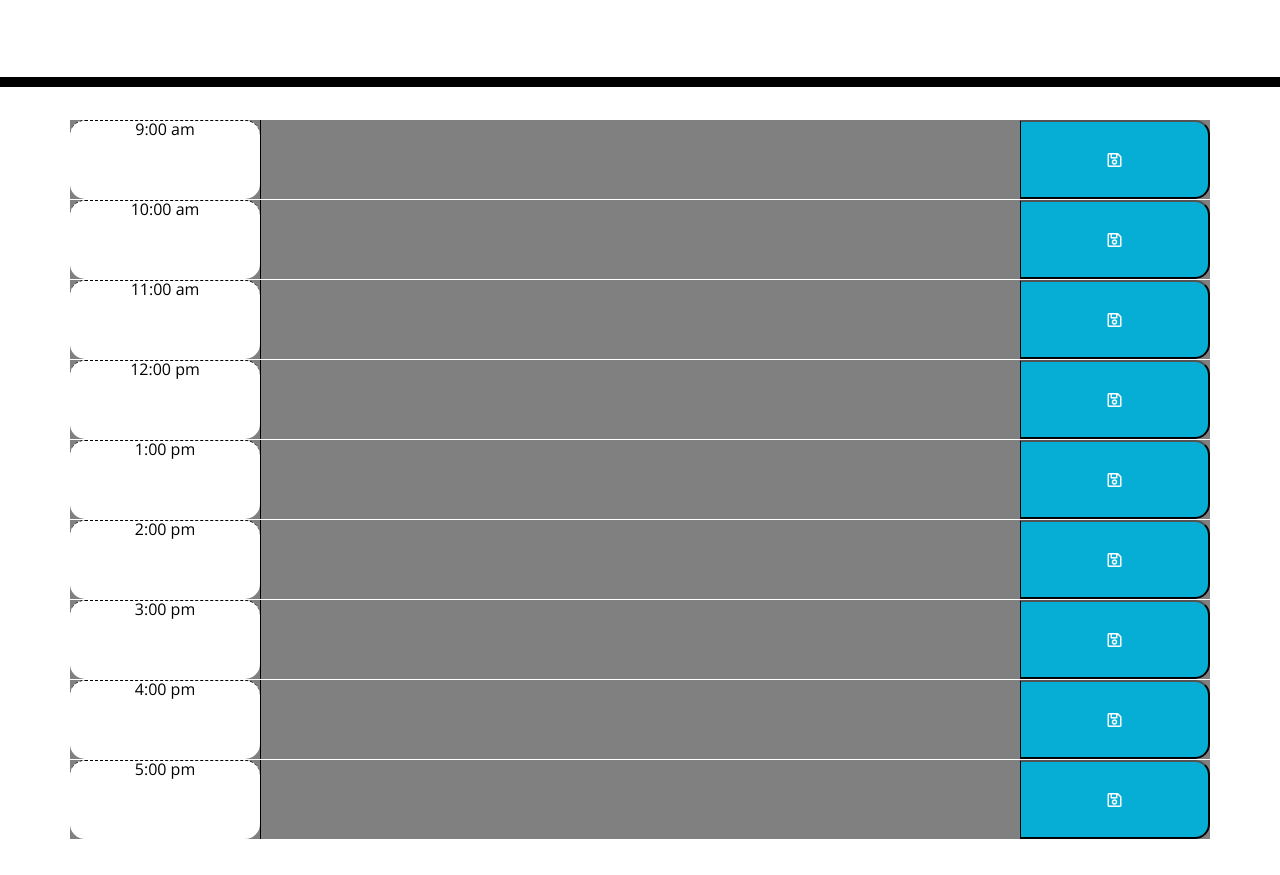
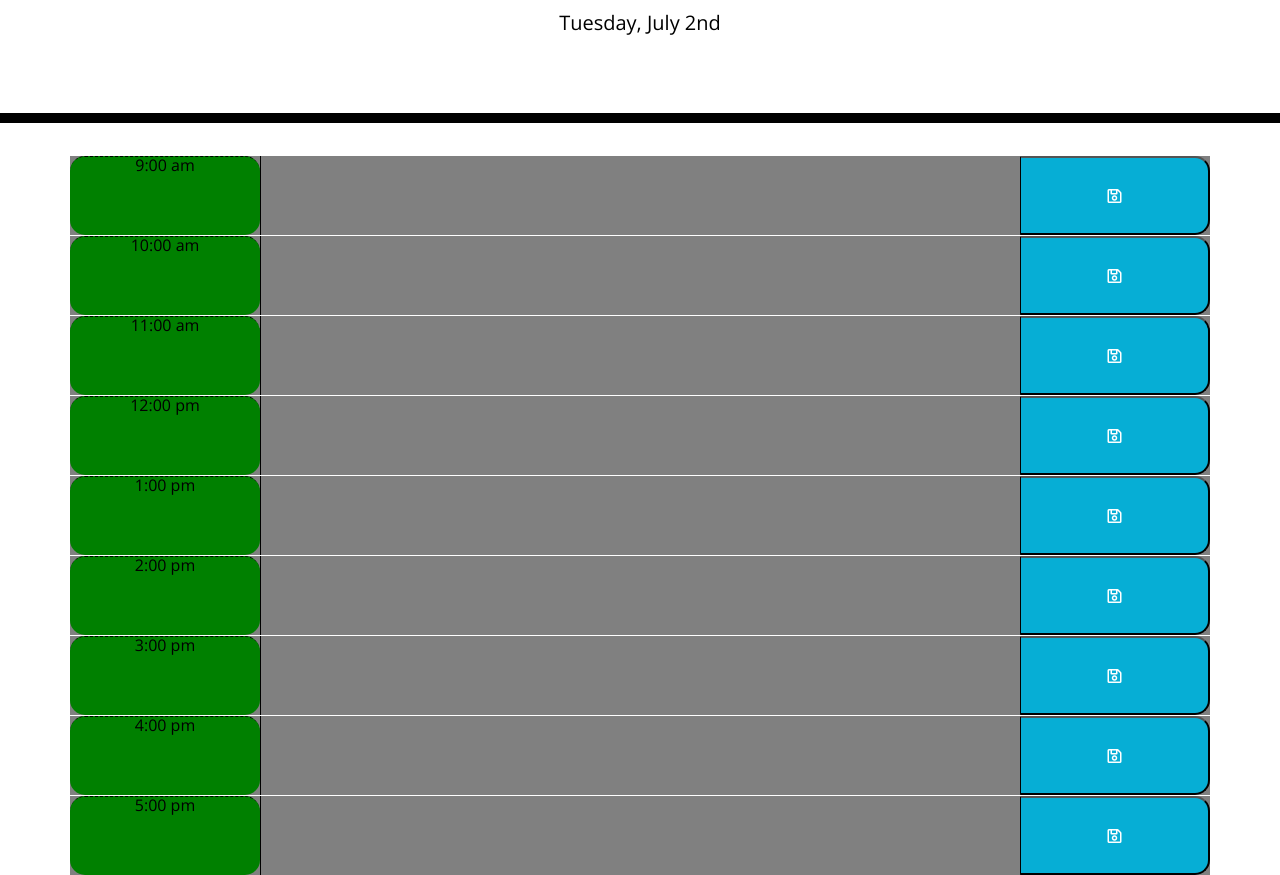
Before and after one commit to Ghondie/Day-planner, a plain HTML site: page index.html in a window 1280 px wide. Shown: the part 181-1056 px from the top of the page. Before the commit the page ends 1020 px from the top, so only its background shows below. Drawn offline with nearby package versions, Linux system fonts and the light colour scheme.

Commit message:
got color changing working still need to figure out local save

```diff
--- a/assets/script.js
+++ b/assets/script.js
@@ -1,27 +1,46 @@
 //moment import var
-const m = moment();
+// format we need for this app
+// var m = moment();
+var currentDay = $("#currentDay").text(moment().format("dddd, MMMM do"))
+moment().format("MMMM Do YYYY, h:mm:ss a ");
+
+var date = new Date();
+var hours = date.getHours();
+
 
 // var for save button
 var text;
 var hourI;
 // first test making sure moment is workin
-console.log(m.format("dddd, MMMM Do"))
+// console.log(m.format("dddd, MMMM Do"))
 
-// format we need for this app
-$("#currentDay").text(m.format("dddd, MMMM do"))
+
 
 // inital functions
 // need to change color based on what time it is
 // need to save to local storage
 // need to autopdate using moment
 
-$(document).ready( function(){
-    colorShift
-    changeText
+// $(document).ready( function(){
+//     colorShift
+//     changeText
+// });
+
+// function colorShift (){
+//     //defining current time
+//     var realTime = moment().hours();
+//     console.log("Current time" + realTime);
+
+// // need to do for loop for past and future
+// cant figure out that coude need to to if loop
+
+$(".time-block").each(function(){
+    var currentTime = $(this).attr("data-time")
+    if (hours > currentTime){
+        $(this).css("background-color", "yellow");
+    } else if (hours < currentTime){
+        $(this).css("background-color", "green");
+    } else {
+        $(this).css("background-color", "white")
+    }
 });
-
-function colorShift (){
-    //defining current time
-    var realTime = moment().hours();
-    console.log("Current time" + realTime);
-// need to do for loop for past and future
--- a/index.html
+++ b/index.html
@@ -33,7 +33,7 @@
 
       <div class="row">
 
-        <div class ="col-2 hour time-block">9:00 am</div>
+        <div class ="col-2 hour time-block" data-time="9">9:00 am</div>
 
         <textarea id="9" class="col-8 input"></textarea>
 
@@ -42,7 +42,7 @@
       </div>
       <div class="row">
 
-        <div class ="col-2 hour time-block">10:00 am</div>
+        <div class ="col-2 hour time-block" data-time="10">10:00 am</div>
 
         <textarea id="10" class="col-8 input"></textarea>
 
@@ -52,7 +52,7 @@
 
       <div class="row">
 
-        <div class ="col-2 hour time-block">11:00 am</div>
+        <div class ="col-2 hour time-block" data-time="11">11:00 am</div>
 
         <textarea id="11" class="col-8 input"></textarea>
 
@@ -62,7 +62,7 @@
 
       <div class="row">
 
-        <div class ="col-2 hour time-block">12:00 pm</div>
+        <div class ="col-2 hour time-block" data-time="12">12:00 pm</div>
 
         <textarea id="12" class="col-8 input"></textarea>
 
@@ -71,7 +71,7 @@
       </div>
       <div class="row">
 
-        <div class ="col-2 hour time-block">1:00 pm</div>
+        <div class ="col-2 hour time-block" data-time="13">1:00 pm</div>
 
         <textarea id="13" class="col-8 input"></textarea>
 
@@ -80,7 +80,7 @@
       </div>
       <div class="row">
 
-        <div class ="col-2 hour time-block">2:00 pm</div>
+        <div class ="col-2 hour time-block" data-time="14">2:00 pm</div>
 
         <textarea id="14" class="col-8 input"></textarea>
 
@@ -89,7 +89,7 @@
       </div>
       <div class="row">
 
-        <div class ="col-2 hour time-block">3:00 pm</div>
+        <div class ="col-2 hour time-block" data-time="15">3:00 pm</div>
 
         <textarea id="15" class="col-8 input"></textarea>
 
@@ -97,7 +97,7 @@
 
       </div>
       <div class="row">
-        <div class ="col-2 hour time-block">4:00 pm</div>
+        <div class ="col-2 hour time-block" data-time="16">4:00 pm</div>
 
         <textarea id="16" class="col-8 input"></textarea>
 
@@ -106,7 +106,7 @@
       </div>
       <div class="row">
 
-        <div class ="col-2 hour time-block">5:00 pm</div>
+        <div class ="col-2 hour time-block" data-time="17">5:00 pm</div>
 
         <textarea id="17" class="col-8 input"></textarea>
 
```
